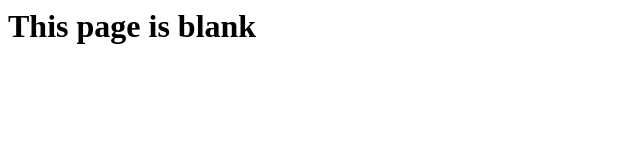
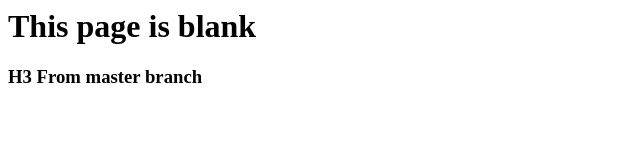
Before and after one commit to abaskaa/0mainopen_openSAP_repo, a plain HTML site: page index.html in a window 1280 px wide. Shown: the whole page, without its empty margins (0-640 px from the left). Drawn offline with Linux system fonts and the light colour scheme.

Commit message:
H3 added to master

```diff
--- a/index.html
+++ b/index.html
@@ -4,5 +4,6 @@
 	</head>
 	<body>
 		<h1>This page is blank</h1>
+		<h3>H3 From master branch</h3>
 	</body>
 </html>
```
